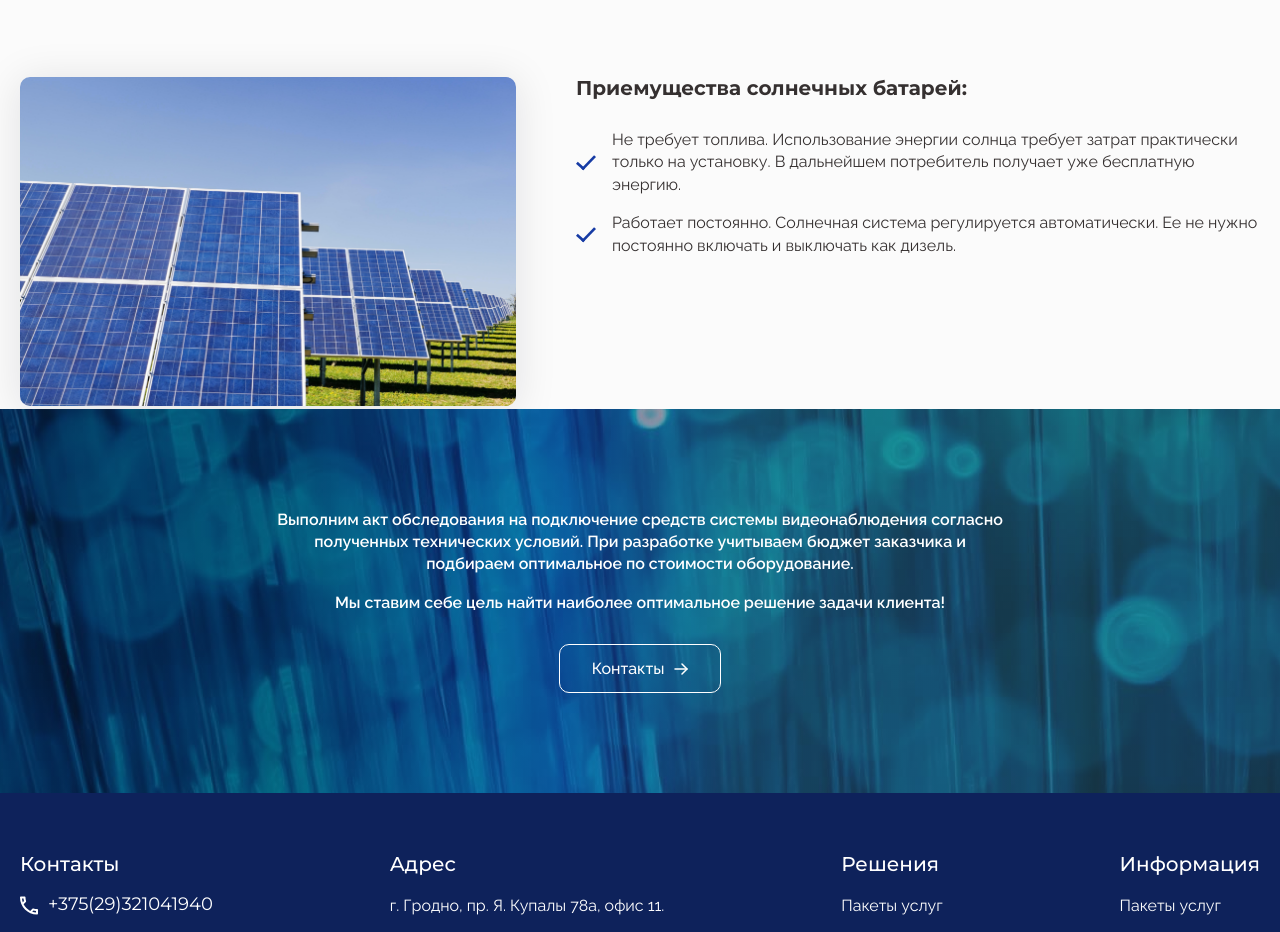
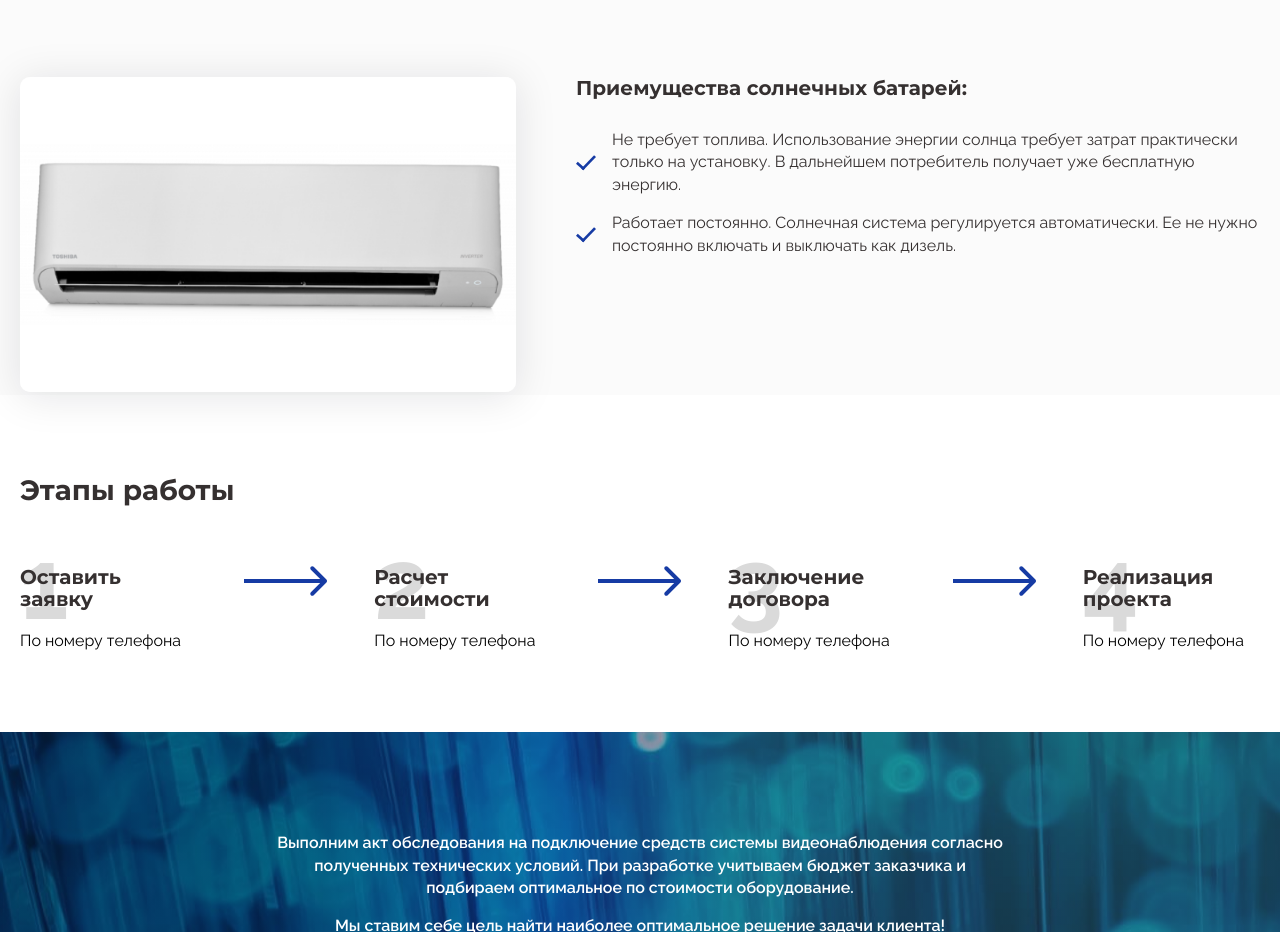
Before and after one commit to anastasiakonushok/grin-web, a plain HTML site: page conditioner-page.html in a window 1280 px wide. Shown: the part 1043-1975 px from the top of the page. Drawn offline with nearby package versions, Linux system fonts and the light colour scheme.

Commit message:
change page

```diff
--- a/conditioner-page.html
+++ b/conditioner-page.html
@@ -91,13 +91,59 @@
     <section class="service-content-img">
       <div class="container">
         <div class="service-content-img__wrapp flex">
-          <div class="service-content-img__img"><img src="./img/solar-panel.jpg" alt=""></div>
+          <div class="service-content-img__img"><img src="./img/air-img.png" alt=""></div>
           <div class="service-content-img__content">
             <h3>Приемущества солнечных батарей:</h3>
             <ul>
               <li>Не требует топлива. Использование энергии солнца требует затрат практически только на установку. В дальнейшем потребитель получает уже бесплатную энергию.</li>
               <li>Работает постоянно. Солнечная система регулируется автоматически. Ее не нужно постоянно включать и выключать как дизель. </li>
             </ul>
+          </div>
+        </div>
+      </div>
+    </section>
+    <section class="p-80 section-stages">
+      <div class="container">
+        <h2>Этапы работы</h2>
+        <div class="section-stages__grid">
+          <div class="section-stages__box section-stages__box--number"><span class="number">1</span>
+            <div class="content">
+              <h3>Оставить заявку</h3>
+              <p>По номеру телефона </p>
+            </div>
+          </div>
+          <div class="section-stages__box section-stages__box--arrow">
+            <svg width="85" height="30" viewBox="0 0 85 30" fill="none" xmlns="http://www.w3.org/2000/svg">
+              <path d="M83.4267 16.4142C84.2077 15.6332 84.2077 14.3668 83.4267 13.5858L70.6988 0.857864C69.9177 0.0768158 68.6514 0.0768158 67.8703 0.857864C67.0893 1.63891 67.0893 2.90524 67.8703 3.68629L79.1841 15L67.8703 26.3137C67.0893 27.0948 67.0893 28.3611 67.8703 29.1421C68.6514 29.9232 69.9177 29.9232 70.6988 29.1421L83.4267 16.4142ZM0.987793 17H82.0125V13H0.987793V17Z" fill="#163BA4"></path>
+            </svg>
+          </div>
+          <div class="section-stages__box section-stages__box--number"><span class="number">2</span>
+            <div class="content">
+              <h3>Расчет стоимости</h3>
+              <p>По номеру телефона </p>
+            </div>
+          </div>
+          <div class="section-stages__box section-stages__box--arrow">
+            <svg width="85" height="30" viewBox="0 0 85 30" fill="none" xmlns="http://www.w3.org/2000/svg">
+              <path d="M83.4267 16.4142C84.2077 15.6332 84.2077 14.3668 83.4267 13.5858L70.6988 0.857864C69.9177 0.0768158 68.6514 0.0768158 67.8703 0.857864C67.0893 1.63891 67.0893 2.90524 67.8703 3.68629L79.1841 15L67.8703 26.3137C67.0893 27.0948 67.0893 28.3611 67.8703 29.1421C68.6514 29.9232 69.9177 29.9232 70.6988 29.1421L83.4267 16.4142ZM0.987793 17H82.0125V13H0.987793V17Z" fill="#163BA4"></path>
+            </svg>
+          </div>
+          <div class="section-stages__box section-stages__box--number"><span class="number">3</span>
+            <div class="content">
+              <h3>Заключение договора</h3>
+              <p>По номеру телефона </p>
+            </div>
+          </div>
+          <div class="section-stages__box section-stages__box--arrow">
+            <svg width="85" height="30" viewBox="0 0 85 30" fill="none" xmlns="http://www.w3.org/2000/svg">
+              <path d="M83.4267 16.4142C84.2077 15.6332 84.2077 14.3668 83.4267 13.5858L70.6988 0.857864C69.9177 0.0768158 68.6514 0.0768158 67.8703 0.857864C67.0893 1.63891 67.0893 2.90524 67.8703 3.68629L79.1841 15L67.8703 26.3137C67.0893 27.0948 67.0893 28.3611 67.8703 29.1421C68.6514 29.9232 69.9177 29.9232 70.6988 29.1421L83.4267 16.4142ZM0.987793 17H82.0125V13H0.987793V17Z" fill="#163BA4"></path>
+            </svg>
+          </div>
+          <div class="section-stages__box section-stages__box--number"> <span class="number">4</span>
+            <div class="content">
+              <h3>Реализация проекта</h3>
+              <p>По номеру телефона </p>
+            </div>
           </div>
         </div>
       </div>
--- a/css/main.css
+++ b/css/main.css
@@ -2885,6 +2885,21 @@ p {
     flex-direction: column;
   }
 
+  .section-stages__grid {
+    display: -webkit-box;
+    display: -ms-flexbox;
+    display: flex;
+    -webkit-box-orient: vertical;
+    -webkit-box-direction: normal;
+    -ms-flex-direction: column;
+    flex-direction: column;
+    gap: 60px;
+  }
+
+  .section-stages__box--arrow {
+    display: none;
+  }
+
   .main-tv .section-tv {
     -webkit-box-orient: vertical;
     -webkit-box-direction: normal;
```
Also changed, not shown: solar-panels-page.html (+27 -2 lines), css/main.min.css, img/air-img.png (added), img/air-img.webp (added).
